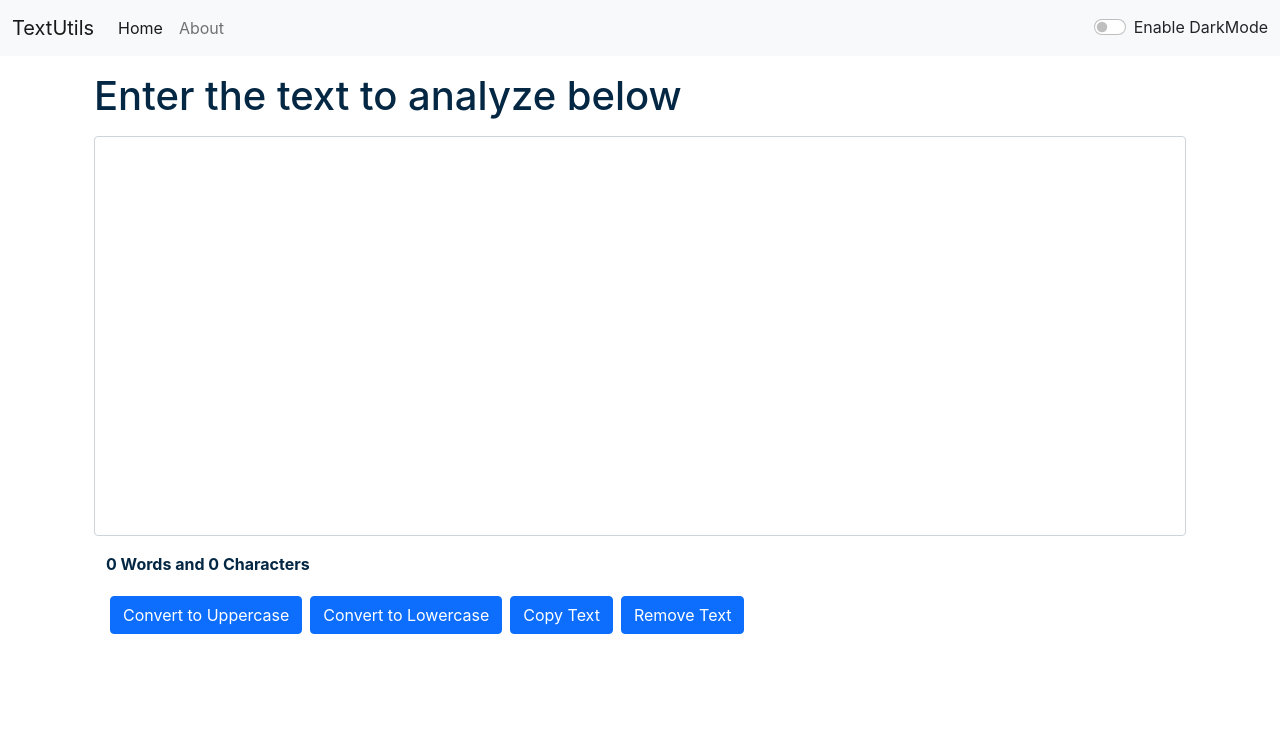
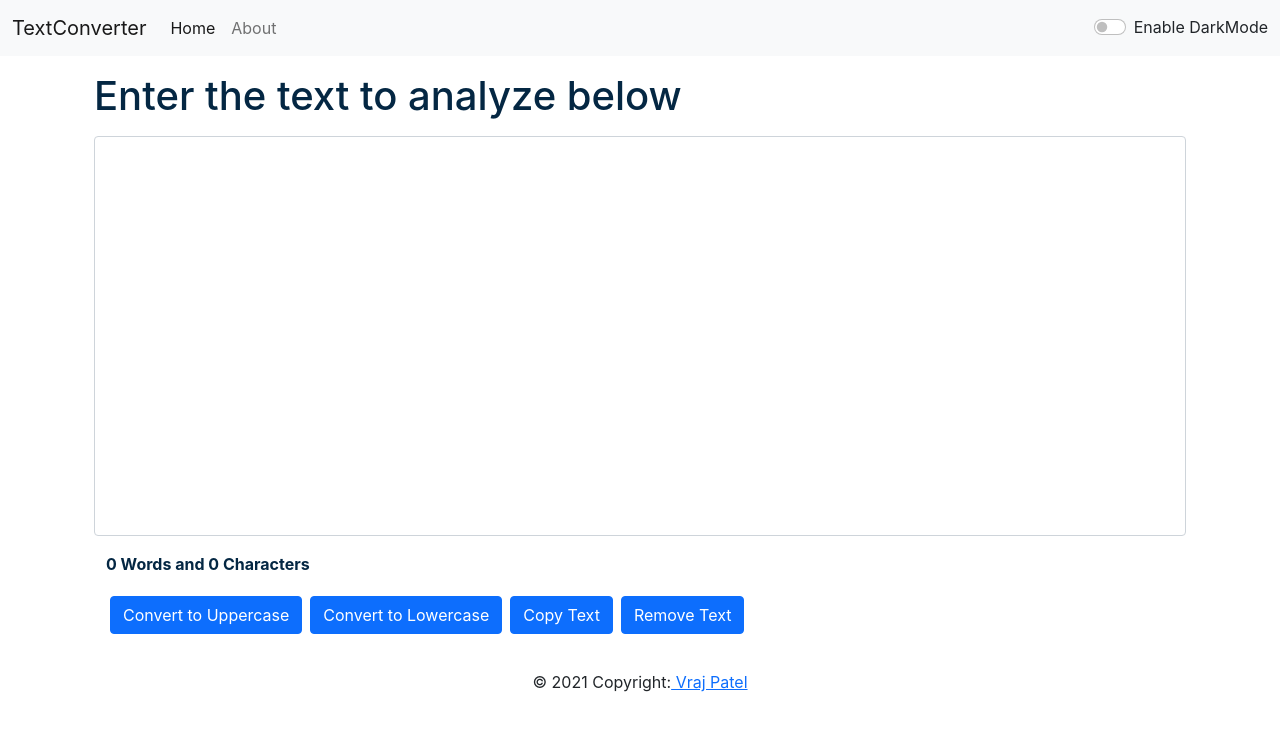
Before and after one commit to vrajkmrpatel/ReactWebsite, a React (Create React App) app: page / in a window 1280 px wide. Shown: the top 730 px of the page. Built offline with nearby package versions, Linux system fonts and the light colour scheme.

Commit message:
Update App.js

```diff
--- a/src/App.js
+++ b/src/App.js
@@ -2,6 +2,7 @@ import './App.css';
 import Navbar from './components/Navbar';
 import TextForm from './components/TextForm';
 import React, { useState } from 'react';
+import Footer from './components/Footer';
 
 
 function App() {
@@ -21,10 +22,12 @@ function App() {
     <>
     {/* <Navbar title="TextUtils" aboutText="About TextUtils" /> */}
     {/* <Navbar/> */}
-    <Navbar title="TextUtils" mode={mode} toggleMode={toggleMode} />
+    <Navbar title="TextConverter" mode={mode} toggleMode={toggleMode} />
     <div className="container my-3">
     <TextForm heading="Enter the text to analyze below" mode={mode}/>
+    <Footer mode={mode}/>
     </div>
+
     </>
   );
 }
```
